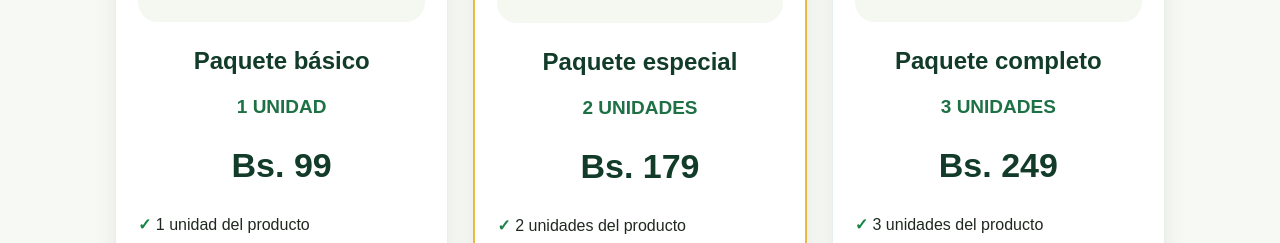
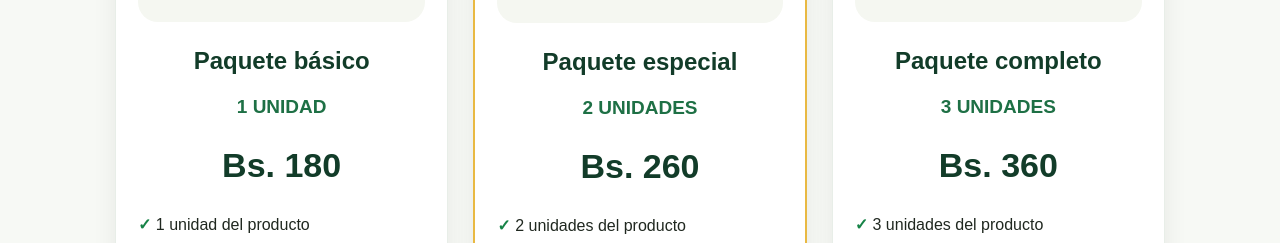
Before and after one commit to vm1839892-code/Milagrosa-bio_instinto, a plain HTML site: page index1.html/index.html in a window 1280 px wide. Shown: the part 2140-2383 px from the top of the page. Drawn offline with Linux system fonts and the light colour scheme.

Commit message:
Update index.html

```diff
--- a/index1.html/index.html
+++ b/index1.html/index.html
@@ -714,7 +714,7 @@ y completa tus datos para realizar tu pedido.
 </div>
 <h3>Paquete básico</h3>
 <div class="units">1 UNIDAD</div>
-<div class="price">Bs. 99</div>
+<div class="price">Bs. 180</div>
 <ul>
 <li>1 unidad del producto</li>
 <li>Pedido individual</li>
@@ -729,7 +729,7 @@ y completa tus datos para realizar tu pedido.
 </div>
 <h3>Paquete especial</h3>
 <div class="units">2 UNIDADES</div>
-<div class="price">Bs. 179</div>
+<div class="price">Bs. 260</div>
 <ul>
 <li>2 unidades del producto</li>
 <li>Precio especial por paquete</li>
@@ -744,7 +744,7 @@ y completa tus datos para realizar tu pedido.
 </div>
 <h3>Paquete completo</h3>
 <div class="units">3 UNIDADES</div>
-<div class="price">Bs. 249</div>
+<div class="price">Bs. 360</div>
 <ul>
 <li>3 unidades del producto</li>
 <li>Precio especial por paquete</li>
@@ -860,7 +860,7 @@ Completa tus datos para registrar tu compra.
 <div class="total-box">
 <p>Resumen de tu pedido</p>
 <p id="resumen">1 unidad</p>
-<strong id="total">Bs. 99</strong>
+<strong id="total">Bs. 180</strong>
 <p style="font-size:12px">
 El costo de envío se confirmará según la ubicación.
 </p>
```
